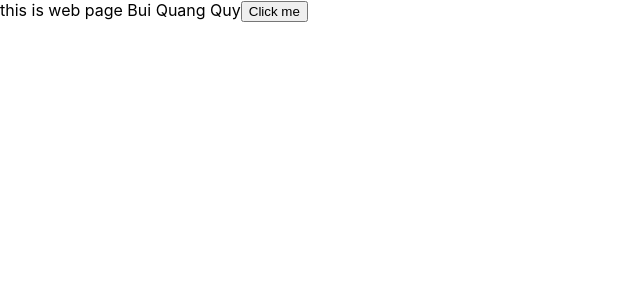
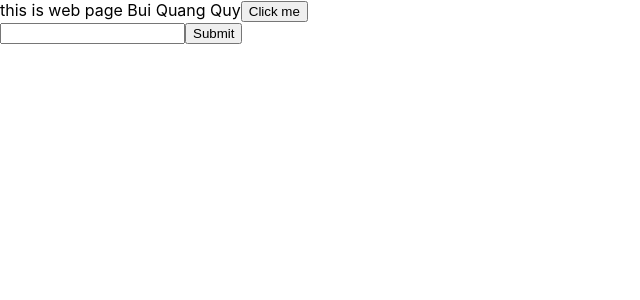
Before and after one commit to AlbertBui010/ReactHook, a React (Create React App) app in the folder Chapter2/base-react-redux/: page / in a window 1280 px wide. Shown: the top 300 px of the page, without its empty margins (0-640 px from the left). Built offline with nearby package versions, Linux system fonts and the light colour scheme.

Commit message:
Form in React

```diff
--- a/Chapter2/base-react-redux/src/App.js
+++ b/Chapter2/base-react-redux/src/App.js
@@ -12,15 +12,34 @@ class App extends React.Component {
 		age: '21',
 	};
 
-	handleClickMe(event) {
-		console.log(event.target);
-	}
+	handleClickMe = (event) => {
+		this.setState({
+			name: 'Albert Bui',
+		});
+	};
+
+	handleOnChangeInput = (event) => {
+		this.setState({
+			name: event.target.value,
+		});
+	};
+
+	handleOnSubmit = (event) => {
+		event.preventDefault();
+		console.log(this.state);
+	};
 
 	render() {
 		return (
 			<>
 				this is web page {this.state.name}
-				<button onClick={this.handleClickMe}>Click me</button>
+				<button onClick={(event) => this.handleClickMe(event)}>Click me</button>
+				<div>
+					<form onSubmit={(event) => this.handleOnSubmit(event)}>
+						<input onChange={(event) => this.handleOnChangeInput(event)} type="text" />
+						<button>Submit</button>
+					</form>
+				</div>
 			</>
 		);
 	}
```
